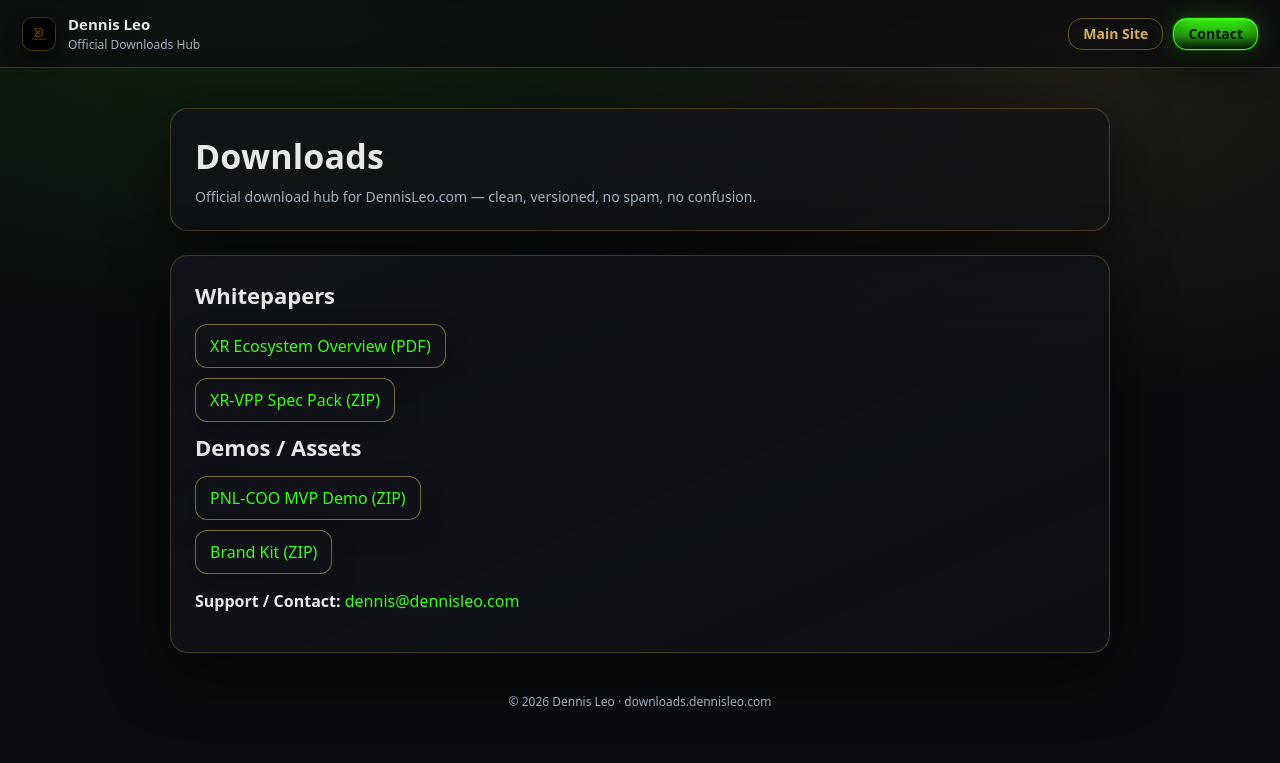
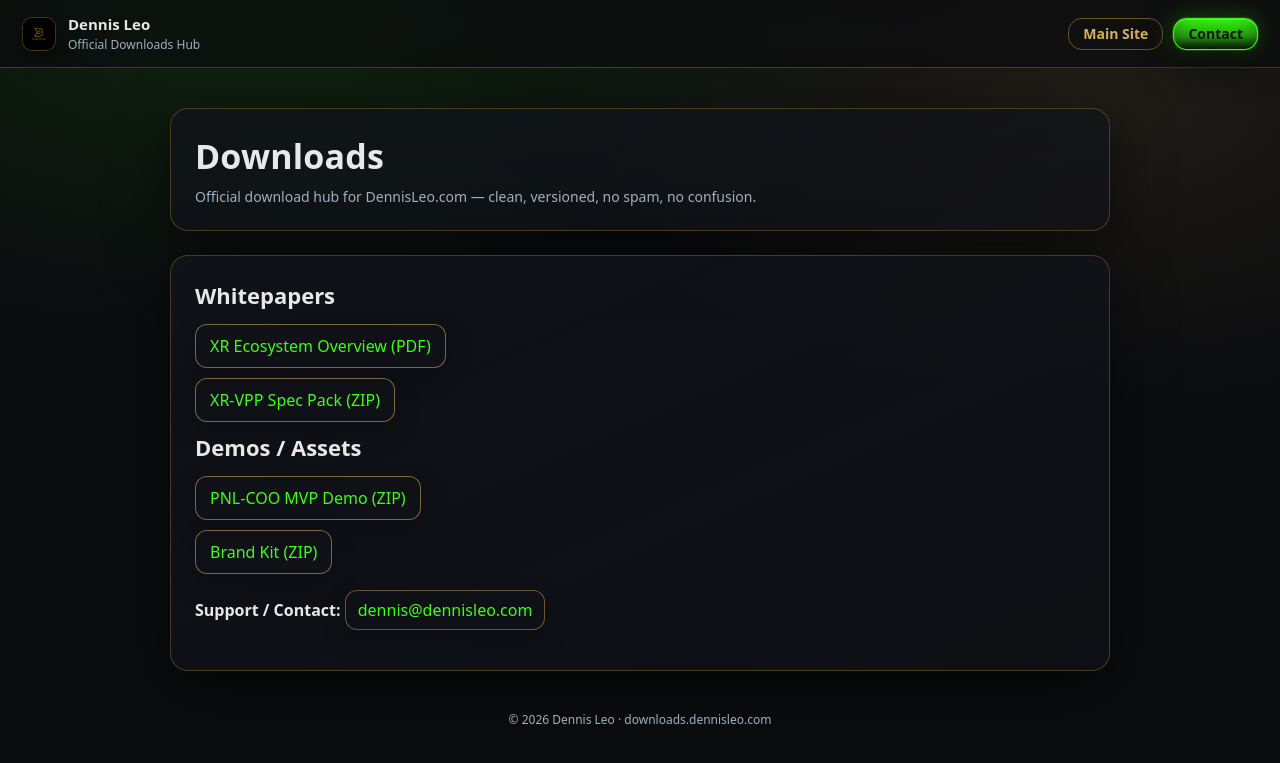
Before and after one commit to dennistyleo/dennis-downloads, a Jekyll site: the page built from index.md, in a window 1280 px wide. Shown: the top 763 px of the page. Built offline with Jekyll 4.4.1, drawn with Linux system fonts in a browser that asks for light colours.

Commit message:
Refactor button styles for download links

```diff
--- a/assets/css/site.css
+++ b/assets/css/site.css
@@ -28,6 +28,7 @@
     var(--bg);
 }
 
+/* Base link */
 a{color:var(--neon);text-decoration:none}
 a:hover{text-decoration:underline}
 
@@ -73,7 +74,7 @@
   align-items:center;
 }
 
-/* ===== Buttons ===== */
+/* ===== Buttons (Topbar) ===== */
 .btn{
   display:inline-flex;
   align-items:center;
@@ -211,38 +212,78 @@
   .topbar{flex-wrap:wrap}
   .brand{min-width:auto}
 }
-/* ===== Download link buttons inside content card ===== */
-.content.card ul{
-  list-style:none;
-  padding-left:0;
-  margin:12px 0 0;
-}
-.content.card li{
-  margin:10px 0;
+
+/* =========================================================
+   Download links -> Button style (HARD OVERRIDE / EXTENSION SAFE)
+   Target: <section class="content card"> ... <ul><li><a>...</a></li></ul>
+   ========================================================= */
+
+html body main.container section.content.card ul{
+  list-style:none !important;
+  padding-left:0 !important;
+  margin:12px 0 0 !important;
 }
 
-.content.card li a{
-  display:inline-flex;
-  align-items:center;
-  gap:10px;
-  padding:10px 14px;
-  border-radius:12px;
-  border:1px solid rgba(210,177,90,.55);
-  background:rgba(17,19,25,.55);
-  color:var(--neon);
-  text-decoration:none;
-  box-shadow:0 10px 26px rgba(0,0,0,.22);
-  transition:transform .15s, box-shadow .15s, background .15s, border-color .15s, color .15s;
+html body main.container section.content.card ul li{
+  margin:10px 0 !important;
 }
 
-.content.card li a:hover{
-  background:rgba(57,255,20,.10);
-  border-color:rgba(57,255,20,.55);
-  transform:translateY(-1px);
-  box-shadow:0 16px 40px rgba(0,0,0,.45);
+/* Buttons for ALL download links in lists */
+html body main.container section.content.card ul li > a{
+  display:inline-flex !important;
+  align-items:center !important;
+  gap:10px !important;
+
+  padding:10px 14px !important;
+  border-radius:12px !important;
+
+  border:1px solid rgba(210,177,90,.55) !important;
+  background:rgba(17,19,25,.55) !important;
+
+  color:var(--neon) !important;
+  text-decoration:none !important;
+
+  box-shadow:0 10px 26px rgba(0,0,0,.22) !important;
+
+  transition:
+    transform .15s ease,
+    box-shadow .15s ease,
+    background .15s ease,
+    border-color .15s ease,
+    color .15s ease !important;
 }
 
-.content.card li a:focus-visible{
-  outline:2px solid rgba(57,255,20,.55);
-  outline-offset:3px;
+html body main.container section.content.card ul li > a:hover{
+  background:rgba(57,255,20,.10) !important;
+  border-color:rgba(57,255,20,.55) !important;
+  transform:translateY(-1px) !important;
+  box-shadow:0 16px 40px rgba(0,0,0,.45) !important;
+  text-decoration:none !important;
 }
+
+html body main.container section.content.card ul li > a:focus-visible{
+  outline:2px solid rgba(57,255,20,.55) !important;
+  outline-offset:3px !important;
+}
+
+/* Make the Support mail link match “button feel” too */
+html body main.container section.content.card p a[href^="mailto:"]{
+  display:inline-flex !important;
+  align-items:center !important;
+
+  padding:8px 12px !important;
+  border-radius:12px !important;
+
+  border:1px solid rgba(210,177,90,.45) !important;
+  background:rgba(17,19,25,.45) !important;
+
+  box-shadow:0 10px 26px rgba(0,0,0,.18) !important;
+  text-decoration:none !important;
+}
+
+html body main.container section.content.card p a[href^="mailto:"]:hover{
+  background:rgba(57,255,20,.08) !important;
+  border-color:rgba(57,255,20,.45) !important;
+  transform:translateY(-1px) !important;
+  box-shadow:0 14px 34px rgba(0,0,0,.35) !important;
+}
```
